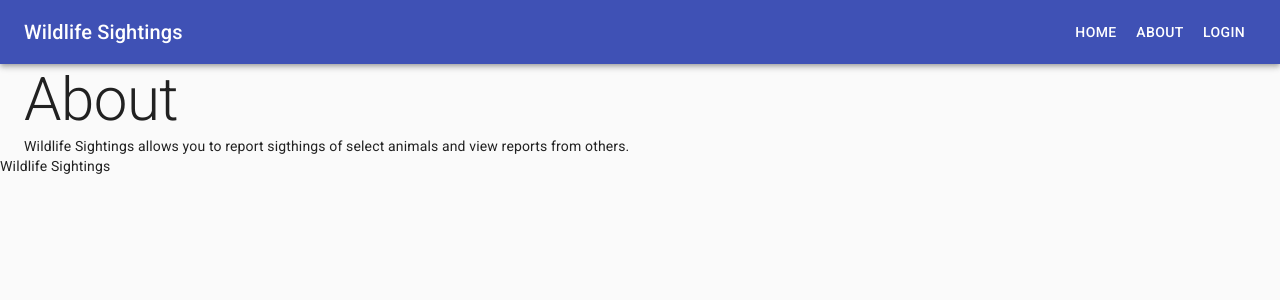
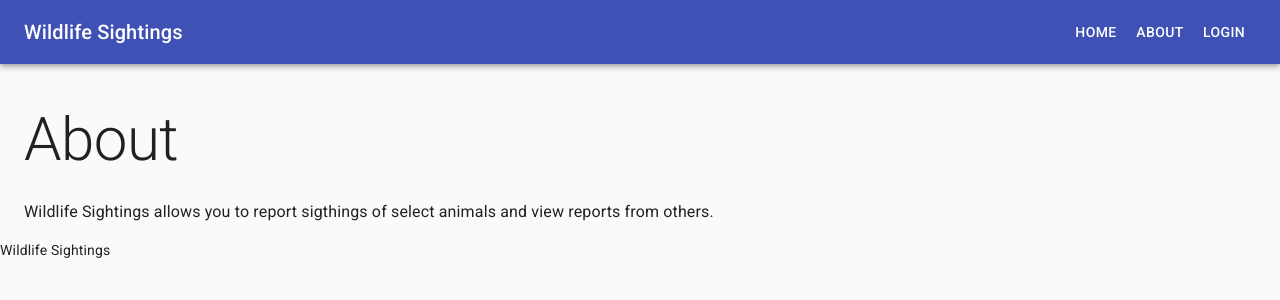
Before and after one commit to BlairCurrey/wildlife-sightings, a React (Create React App) app in the folder client/: page /about in a window 1280 px wide. Shown: the top 300 px of the page. Built offline with nearby package versions, Linux system fonts and the light colour scheme.

Commit message:
added margin to page layout

```diff
--- a/client/src/components/Home/index.js
+++ b/client/src/components/Home/index.js
@@ -1,5 +1,6 @@
 import { React, useState, useEffect } from 'react';
-import { Container } from '@material-ui/core';
+import { Container, Typography } from '@material-ui/core';
+import { makeStyles } from '@material-ui/core/styles';
 
 import SightingFormWrapper from './SightingFormWrapper.js'
 import Sightings from './Sightings.js';
@@ -11,6 +12,10 @@ import {
   dateValidator,
   commentValidator
 } from '../../utils/validators';
+
+const useStyles = makeStyles((theme) => ({
+    container: { marginTop: theme.spacing(5) },
+}));
 
 function Home(){
   const [result, setResult] = useState();
@@ -66,10 +71,10 @@ function Home(){
     let data = await requestResult.json();
     setResult(data.message)
   };
+  const classes = useStyles();
   return (
-    <Container>
-      <h1>Homepage</h1>
-      <h2>Add a Sighting</h2>
+    <Container className={classes.container}>
+      <Typography variant="h5" component="h2">Add a Sighting</Typography>
       <div>{result}</div>
       <SightingFormWrapper
         animals={animals}
--- a/client/src/components/about/index.js
+++ b/client/src/components/about/index.js
@@ -1,11 +1,25 @@
 import React from 'react';
 import { Container, Typography } from '@material-ui/core';
+import { makeStyles } from '@material-ui/core/styles';
+
+const useStyles = makeStyles((theme) => ({
+    container: { marginTop: theme.spacing(5) },
+    title: { marginBottom: theme.spacing(3) }
+}));
+
 
 function About(props){
+    const classes = useStyles()
     return (
-    <Container className="About">
-        <Typography variant="h2" component="h1">About</Typography>
-        <Typography variant="p">
+    <Container className={classes.container}>
+        <Typography
+            className={classes.title}
+            variant="h2"
+            component="h1"
+        >
+            About
+        </Typography>
+        <Typography paragraph="true">
             Wildlife Sightings allows you to report sigthings of select
             animals and view reports from others.
         </Typography>
--- a/client/src/components/login/index.js
+++ b/client/src/components/login/index.js
@@ -10,7 +10,7 @@ import {  emailValidator,
 
 const useStyles = makeStyles((theme) => ({
     paper: { padding: "2rem" },
-    grid: { maxWidth: "350px" },
+    grid: { marginTop: theme.spacing(5), maxWidth: "350px" },
     title: { marginBottom: theme.spacing(5) },
 }));
 
@@ -47,17 +47,6 @@ function Login (){
     const classes = useStyles();
 
     return(
-        // <div>
-        //     <h1>Login</h1>
-        //     <div>{result}</div>
-        //     <LoginFormWrapper
-        //         validate={validate}
-        //         initialValues={initialValues}
-        //         requestParams={requestParams}
-        //         setResponse={setResponse}
-        //     />
-        //     <p>Not signed up yet?<Link to="/signup">Sign up</Link></p>
-        // </div>
         <Grid
             container
             direction="column"
--- a/client/src/components/notfound/index.js
+++ b/client/src/components/notfound/index.js
@@ -1,9 +1,15 @@
 import React from 'react';
 import { Container, Typography } from '@material-ui/core';
+import { makeStyles } from '@material-ui/core/styles';
+
+const useStyles = makeStyles((theme) => ({
+    container: { marginTop: theme.spacing(5) },
+}));
 
 function NotFound(){
+    const classes = useStyles()
     return(
-        <Container>
+        <Container className={classes.container}>
             <Typography
                 variant="h1"
                 align="center"
--- a/client/src/components/signup/index.js
+++ b/client/src/components/signup/index.js
@@ -12,7 +12,7 @@ import {
 
 const useStyles = makeStyles((theme) => ({
     paper: { padding: "2rem" },
-    grid: { maxWidth: "350px" },
+    grid: { marginTop: theme.spacing(5), maxWidth: "350px" },
     title: { marginBottom: theme.spacing(5) },
 }));
 
```
